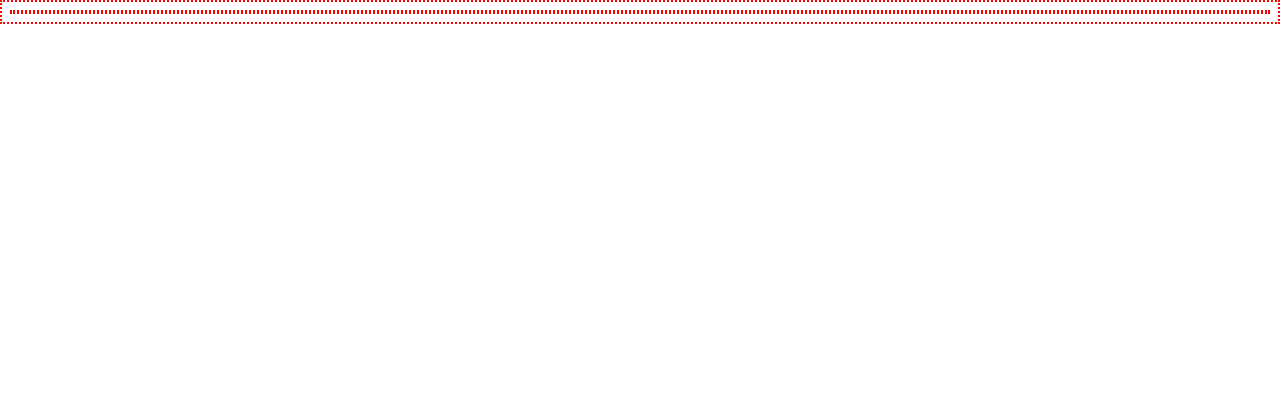
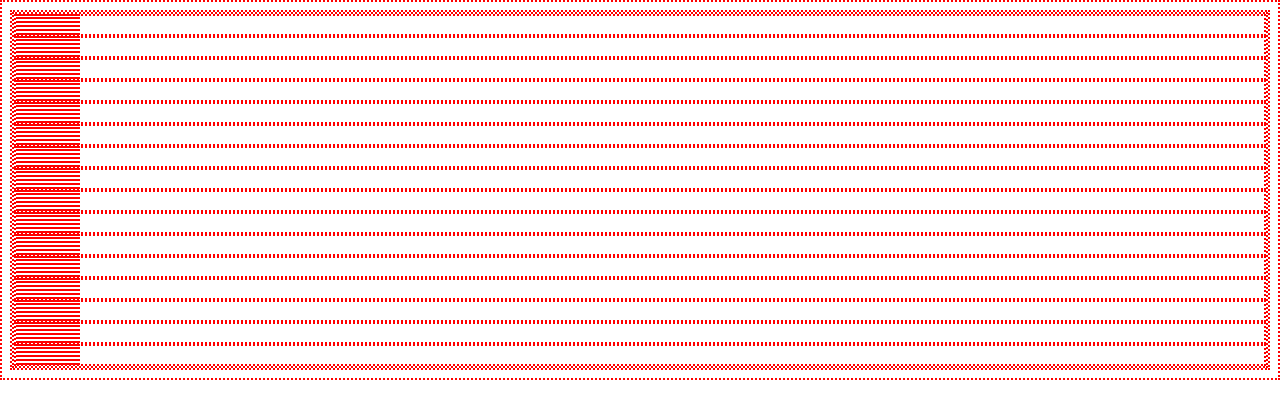
Before and after one commit to Albert-2002/Etch-A-Sketch, a plain HTML site: page index.html in a window 1280 px wide. Drawn offline with Linux system fonts and the light colour scheme.

Commit message:
grids are done!

```diff
--- a/index.html
+++ b/index.html
@@ -8,5 +8,6 @@
     <title>Etch A Sketch.</title>
 </head>
 <body>
+    <div id="gridContainer"></div>
 </body>
 </html>
--- a/javascript.js
+++ b/javascript.js
@@ -0,0 +1,13 @@
+const gridContainer = document.getElementById('gridContainer');
+//console.log(gridContainer);
+
+for (let i = 0; i < 16; i++) {
+    const gridRow = document.createElement('div');
+    gridRow.setAttribute('id','rowgrid');
+    for (let j = 0; j<16; j++) {
+        const gridItem = document.createElement('div');
+        gridItem.setAttribute('id','itemgrid');
+        gridRow.appendChild(gridItem);
+    }
+    gridContainer.appendChild(gridRow);
+}
--- a/styles.css
+++ b/styles.css
@@ -1,3 +1,7 @@
 * {
     border: 2px dotted red;
 }
+
+#itemgrid {
+    display: inline;
+}
```
